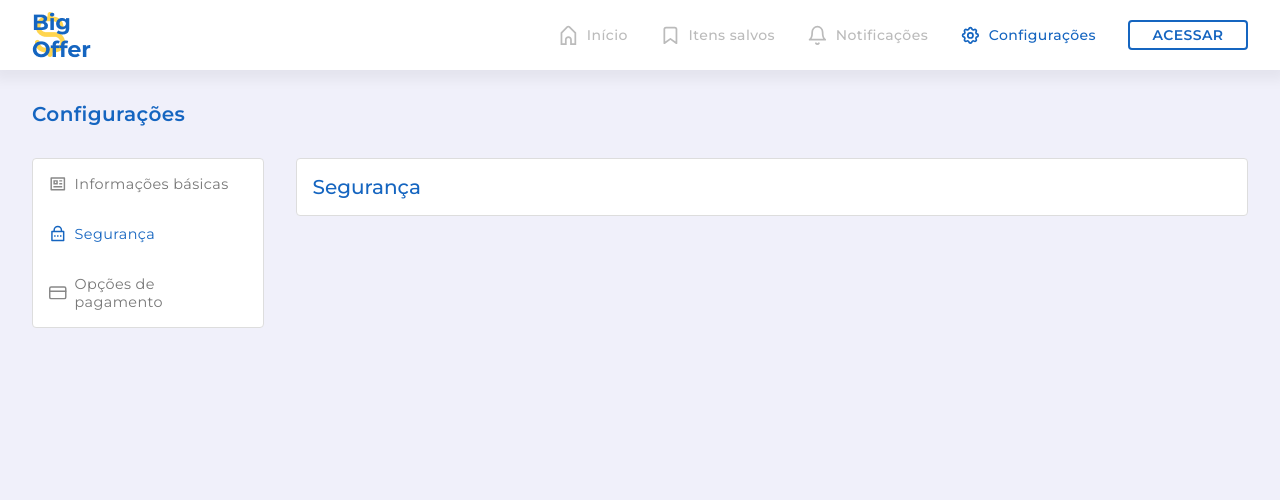
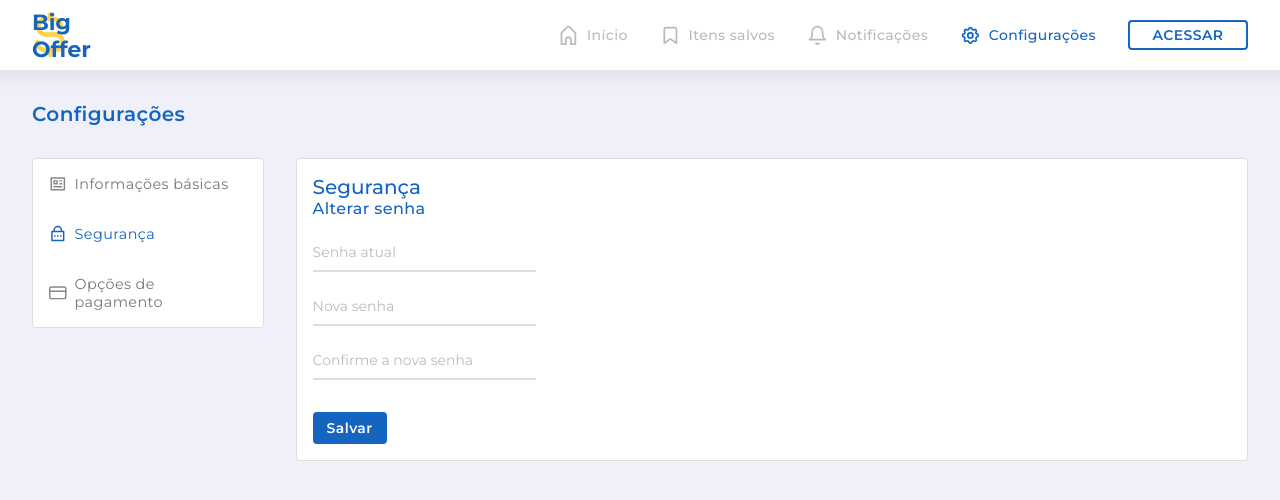
Before and after one commit to lucas95santos/bigoffer-web, a React (Create React App) app: page /configuracoes in a window 1280 px wide. Both pictures are taken after a click on the item "Segurança". Shown: the top 500 px of the page. Built offline with nearby package versions, Linux system fonts and the light colour scheme.

Commit message:
feat: criando a estrutura inicial do componente de configuração de segurança

```diff
--- a/src/screens/settings/Security.js
+++ b/src/screens/settings/Security.js
@@ -1,9 +1,81 @@
-import React from 'react';
+import React, { useState, useCallback } from 'react';
+// components
+import { CustomInput as Input } from '../../components';
 
-const Security = ({ settingsTitle }) => (
-  <div>
-    <h2>{settingsTitle}</h2>
-  </div>
-);
+const Security = ({ settingsTitle }) => {
+  const [formData, setFormData] = useState({
+    currentPassword: '',
+    password: '',
+    confirmPassword: '',
+  });
+
+  const handleInputChange = useCallback((field, value) => {
+    setFormData((oldFormData) => ({
+      ...oldFormData,
+      [field]: value,
+    }));
+  }, []);
+
+  const onSavePassword = useCallback((event) => {
+    event.preventDefault();
+    // TODO: implementar lógica da alteração de senha
+  }, []);
+
+  return (
+    <div>
+      <h2>{settingsTitle}</h2>
+
+      <form onSubmit={onSavePassword}>
+        <fieldset>
+          <legend className="info-title">Alterar senha</legend>
+
+          <div className="input-container">
+            <Input
+              type="text"
+              placeholder="Senha atual"
+              classes="a-quarter-size"
+              value={formData.currentPassword}
+              onTextChange={(event) =>
+                handleInputChange('currentPassword', event.target.value)
+              }
+              errors={[]}
+              autocomplete="nope"
+            />
+          </div>
+          <div className="input-container">
+            <Input
+              type="text"
+              placeholder="Nova senha"
+              classes="a-quarter-size"
+              value={formData.password}
+              onTextChange={(event) =>
+                handleInputChange('password', event.target.value)
+              }
+              errors={[]}
+              autocomplete="nope"
+            />
+          </div>
+          <div className="input-container">
+            <Input
+              type="text"
+              placeholder="Confirme a nova senha"
+              classes="a-quarter-size"
+              value={formData.confirmPassword}
+              onTextChange={(event) =>
+                handleInputChange('confirmPassword', event.target.value)
+              }
+              errors={[]}
+              autocomplete="nope"
+            />
+          </div>
+        </fieldset>
+
+        <button className="solid" type="submit">
+          Salvar
+        </button>
+      </form>
+    </div>
+  );
+};
 
 export default Security;
```
